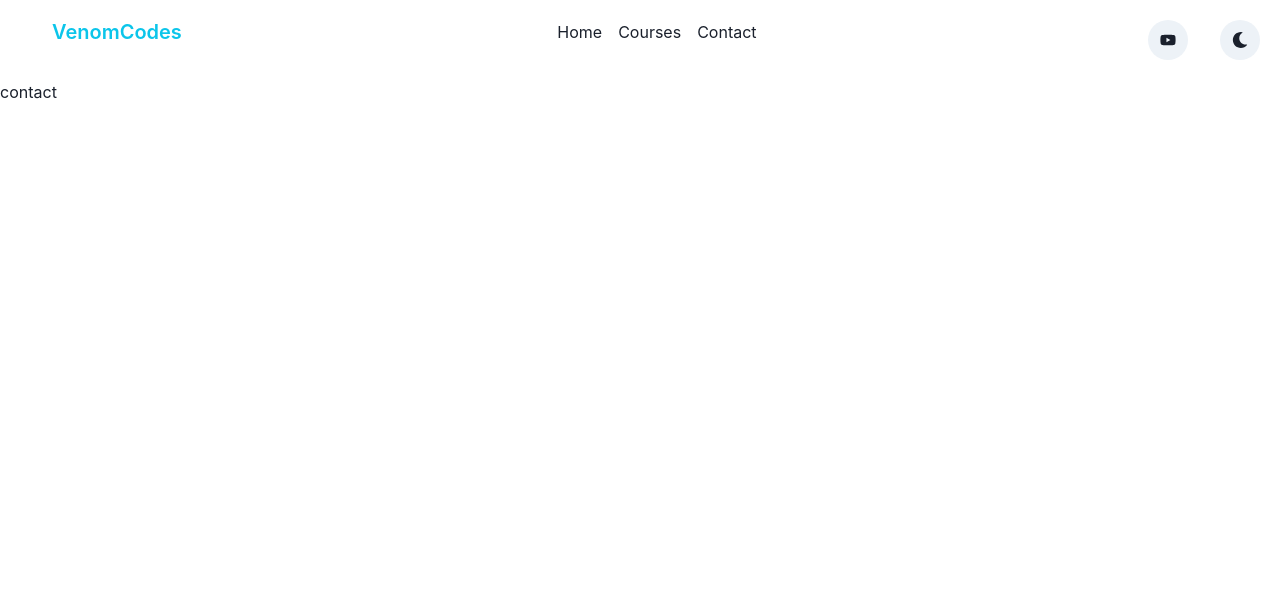
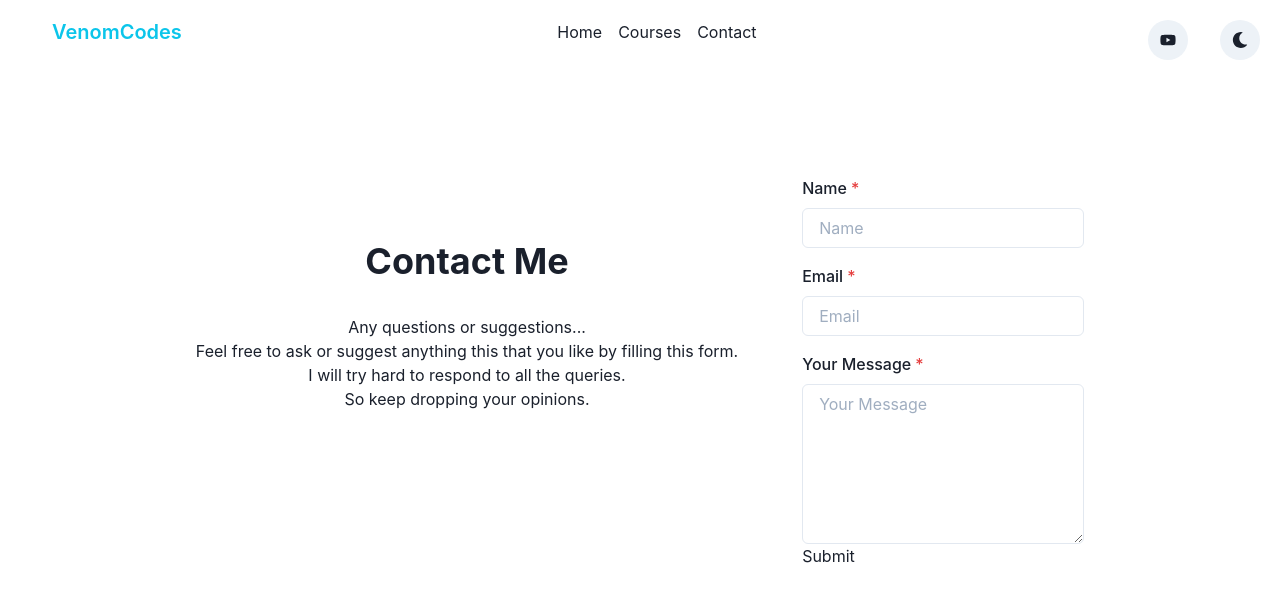
Before and after one commit to venomcodsyoutube/web, a Next.js app: page /contact in a window 1280 px wide. Shown: the top 602 px of the page. Built offline with nearby package versions, Linux system fonts and the light colour scheme.

Commit message:
Update contact.js

```diff
--- a/pages/contact.js
+++ b/pages/contact.js
@@ -1,9 +1,64 @@
+import { Flex, VStack, Stack, Heading, Spacer, Box, Text, Input, Textarea } from '@chakra-ui/react'
+import {
+    FormControl,
+    FormLabel,
+    FormErrorMessage,
+    FormHelperText,
+} from '@chakra-ui/react'
 import React from 'react'
+import emailjs from "emailjs-com"
+import styles from '../styles/Home.module.css';
+import Success from './components/Success'
+import Head from 'next/head'
+import { Button } from '@chakra-ui/button'
 
 const contact = () => {
-  return (
-    <div>contact</div>
-  )
+  const sendEmail = (e) => {
+        e.preventDefault();
+
+        emailjs.sendForm('service_e2dajuo', 'template_33ycncq', e.target, 'rEAdyNUwtD3tW3eow')
+            .then((result) => {
+                console.log(result.text);
+            }, (error) => {
+                console.log(error.text);
+            });
+            e.target.reset();
+    }
+
+    return (
+        <VStack>
+            <Head><title>VenomCodes | Contact</title></Head>
+            <Flex m="8rem" p="8" className={styles.grid}>
+                <Box className={styles.coninfo} textAlign="center" pr="4rem">
+                    <Heading>Contact Me</Heading>
+                    <Text mt="2rem">Any questions or suggestions...<br />
+                        Feel free to ask or suggest anything this that you like by filling this form.<br />
+                        I will try hard to respond to all the queries.<br />
+                        So keep dropping your opinions.</Text>
+                </Box>
+
+                <Box mt="-4rem">
+                    <form action="https://formspree.io/f/xoqrwggo"
+                        method="POST" onSubmit={sendEmail} className={styles.form}>
+                        <FormControl isRequired >
+                            <FormLabel htmlFor='name'>Name</FormLabel>
+                            <Input name="name" id='name' placeholder='Name' />
+                        </FormControl>
+                        <FormControl isRequired mt="4">
+                            <FormLabel htmlFor='email'>Email</FormLabel>
+                            <Input name="email" id='email' placeholder='Email' />
+                        </FormControl>
+                        <FormControl isRequired mt="4">
+                            <FormLabel htmlFor='Message'>Your Message</FormLabel>
+                            <Textarea h="10rem" name="message" id='message' placeholder='Your Message' />
+                        </FormControl>
+                        <button className={styles.subBtn} mt="1rem" type="submit">Submit</button>
+                    </form>
+                </Box>
+            </Flex>
+
+        </VStack>
+    )
 }
 
 export default contact
```
